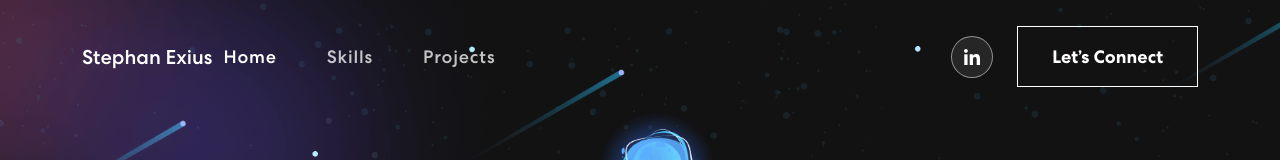
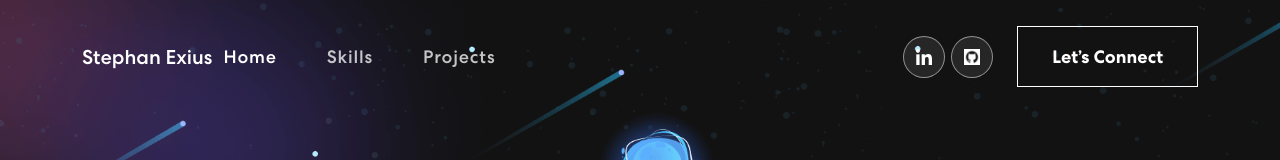
Before and after one commit to StephXius/stephan-exius-portfolio-website, a React (Create React App) app: page / in a window 1280 px wide. Shown: the top 160 px of the page. Built offline with nearby package versions, Linux system fonts and the light colour scheme.

Commit message:
added icon and updated navbar

```diff
--- a/src/components/NavBar.js
+++ b/src/components/NavBar.js
@@ -4,6 +4,7 @@ import { Navbar, Container, Nav } from "react-bootstrap";
 import navicon1 from '../assets/img/nav-icon1.svg';
 import { HashLink } from 'react-router-hash-link';
 import { BrowserRouter as Router } from "react-router-dom";
+import navicon2 from '../assets/img/github-icon.png';
 
 export const NavBar = () => {
   const [activeLink, setActiveLink] = useState('home');
@@ -43,7 +44,8 @@ export const NavBar = () => {
           </Nav>
           <span className="navbar-text">
             <div className="social-icon">
-              <a href="https://www.linkedin.com/in/stephan-exius-01953b156/"><img src={navicon1} alt="" /></a>
+              <a href="https://www.linkedin.com/in/stephan-exius-01953b156/"><img src={navicon1} alt="linkedin" /></a>
+              <a href="https://github.com/StephXius"><img src={navicon2} alt="github" /></a>
             </div>
             <HashLink to='#connect'>
                 <button className="vvd"><span>Let’s Connect</span></button>
```
Also changed, not shown: src/assets/img/github-icon.png (added).
